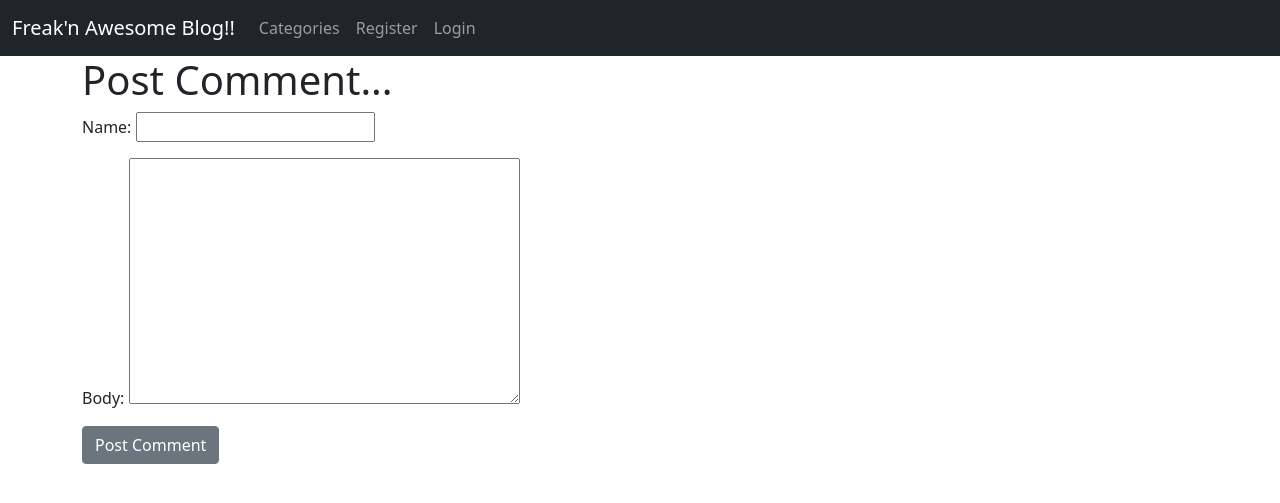
After one commit to toba-madamori/Ablog-Project2, a Django app: page /post_comment/1 in a window 1280 px wide. The commit adds this page. Shown: the top 503 px of the page. Run offline with Django 3.2, Linux system fonts and the light colour scheme; some libraries are stand-ins or nearby versions.

Commit message:
created a comment section

```diff
--- a/ablog/theblog/admin.py
+++ b/ablog/theblog/admin.py
@@ -1,7 +1,8 @@
 from django.contrib import admin
-from .models import Post, Category, Profile
+from .models import Post, Category, Profile, Comment
 # Register your models here.
 
 admin.site.register(Post)
 admin.site.register(Category)
 admin.site.register(Profile)
+admin.site.register(Comment)
--- a/ablog/theblog/models.py
+++ b/ablog/theblog/models.py
@@ -49,3 +49,16 @@ class Profile(models.Model):
 
     def get_absolute_url(self):
         return reverse('home')
+
+class Comment(models.Model):
+    post = models.ForeignKey(Post, on_delete=models.CASCADE,)
+    name = models.CharField(max_length=255)
+    body = models.TextField(max_length=255)
+    created_on = models.DateTimeField(auto_now_add=True)
+
+
+    def __str__(self):
+        return str(self.name) + ' | ' + str(self.body)
+
+    def get_absolute_url(self):
+        return reverse('article-detail')
--- /dev/null
+++ b/ablog/theblog/templates/post_comment.html
@@ -0,0 +1,17 @@
+{% extends 'base.html' %}
+
+{% block title %}  Comment {% endblock %}
+
+ {% block content %}
+<h1> Post Comment...</h1>
+
+ <form method="POST" >
+    {% csrf_token %}
+    {{ form.as_p }}
+    <button type="submit" class="btn btn-secondary">Post Comment</button>
+ </form>
+
+
+
+
+ {% endblock %}
--- a/ablog/theblog/urls.py
+++ b/ablog/theblog/urls.py
@@ -1,7 +1,7 @@
 
 from django.urls import path
 from theblog import views
-from .views import HomeView, ArticleDetailView, AddPostView, UpdatePostView, DeletePostView, AddCategoryView, CategoryListView, CategoryView, BlogPostLike
+from .views import HomeView, ArticleDetailView, AddPostView, UpdatePostView, DeletePostView, AddCategoryView, CategoryListView, CategoryView, BlogPostLike, PostCommentView
 
 urlpatterns = [
     path('', HomeView.as_view(), name= 'home'),
@@ -13,5 +13,6 @@ urlpatterns = [
     path('category', CategoryListView.as_view(), name= 'category_list'),
     path('category_body/<str:cats>', CategoryView, name= 'category_body'),
     path('blogpost-like/<int:pk>', BlogPostLike, name= 'blogpost_like'),
+    path('post_comment/<int:pk>', PostCommentView.as_view(), name= 'post_comment')
 
 ]
--- a/ablog/theblog/views.py
+++ b/ablog/theblog/views.py
@@ -1,6 +1,6 @@
 from django.shortcuts import render, get_object_or_404
 from django.views.generic import ListView, DetailView, CreateView, UpdateView, DeleteView
-from .models import Post, Category
+from .models import Post, Category, Comment
 from .forms import AddPostForm, UpdatePostForm
 from django.urls import reverse_lazy, reverse
 from django.contrib.auth.mixins import LoginRequiredMixin
@@ -84,3 +84,15 @@ def BlogPostLike(request, pk):
         post.likes.add(request.user)
 
     return HttpResponseRedirect(reverse('article-detail', args=[str(pk)]))
+
+
+class PostCommentView(CreateView):
+    model = Comment
+    template_name = 'post_comment.html'
+    ordering = ['created_on']
+    fields = ['name', 'body']
+
+
+    def form_valid(self, form):
+        form.instance.post_id = self.kwargs['pk']
+        return super().form_valid(form)
```
Also changed, not shown: ablog/theblog/templates/article-detail.html (+11 -0 lines), ablog/db.sqlite3, ablog/theblog/migrations/0015_comments.py (added), ablog/theblog/migrations/0016_auto_20210114_1830.py (added).
